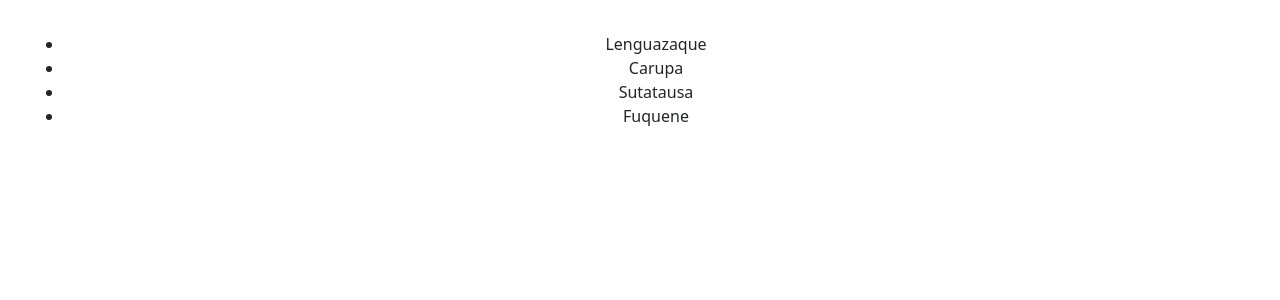
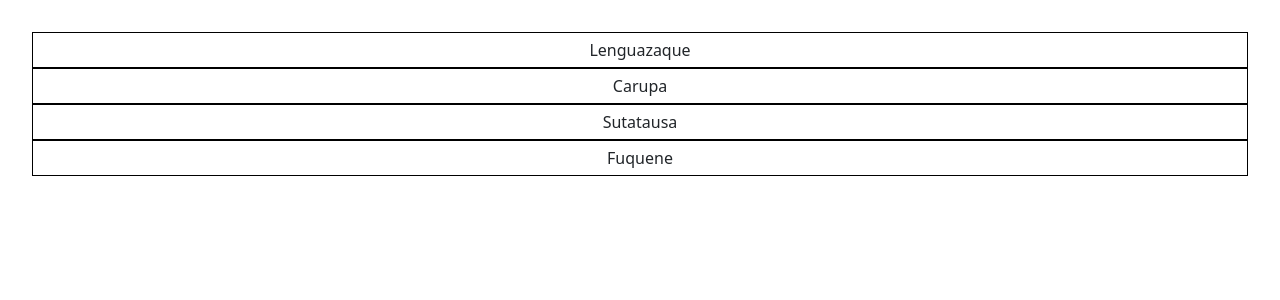
Before and after one commit to Flakster/React-Sandbox, a React (Vite) app: page / in a window 1280 px wide. Shown: the top 300 px of the page. Built offline with nearby package versions, Linux system fonts and the light colour scheme.

Commit message:
add functionality onClick, state manageament,  and styled components

```diff
--- a/src/components/ListGroup.tsx
+++ b/src/components/ListGroup.tsx
@@ -1,15 +1,41 @@
-interface Props {
-    items: string[];
+import styled from "styled-components";
+import { useState } from "react";
+
+const List = styled.ul`
+  list-style: none;
+  padding: 0;
+`;
+
+interface ListItemProps {
+  active: boolean;
 }
 
-const ListGroup = ({items}:Props) => {
-  return (
-    <ul>
-        {items.map((item,index)=> (
-            <li key={index}>{item}</li>
-        ))}
-    </ul>
-  )
+const ListItem = styled.li<ListItemProps>`
+  border: 1px solid black;
+  background-color: ${(props) => (props.active ? "mistyRose" : "none")};
+  padding: 5px 0;
+`;
+interface Props {
+  items: string[];
 }
 
-export default ListGroup
+const ListGroup = ({ items }: Props) => {
+  const [selectedIndex, setSelectedIndex] = useState(-1);
+  return (
+    <List>
+      {items.map((item, index) => (
+        <ListItem
+          active={index === selectedIndex}
+          key={item}
+          onClick={() => {
+            setSelectedIndex(index);
+          }}
+        >
+          {item}
+        </ListItem>
+      ))}
+    </List>
+  );
+};
+
+export default ListGroup;
```
